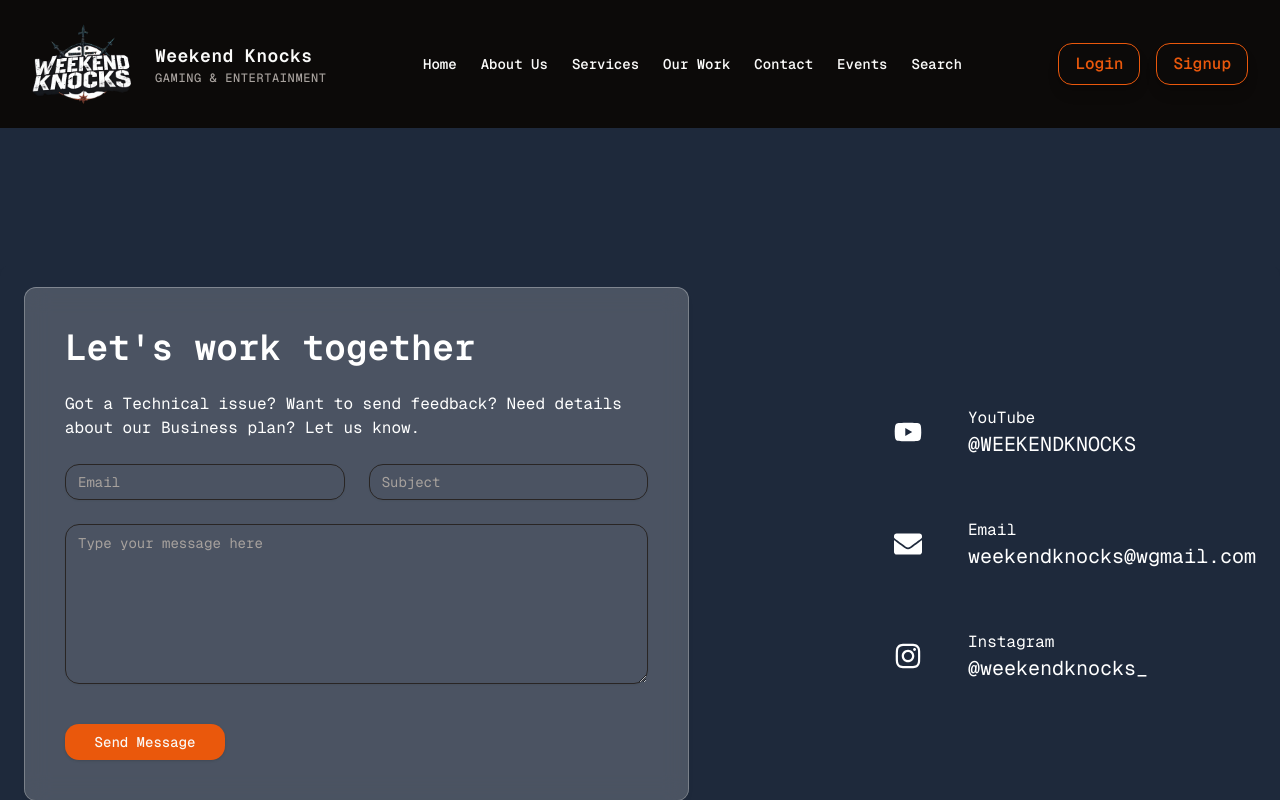
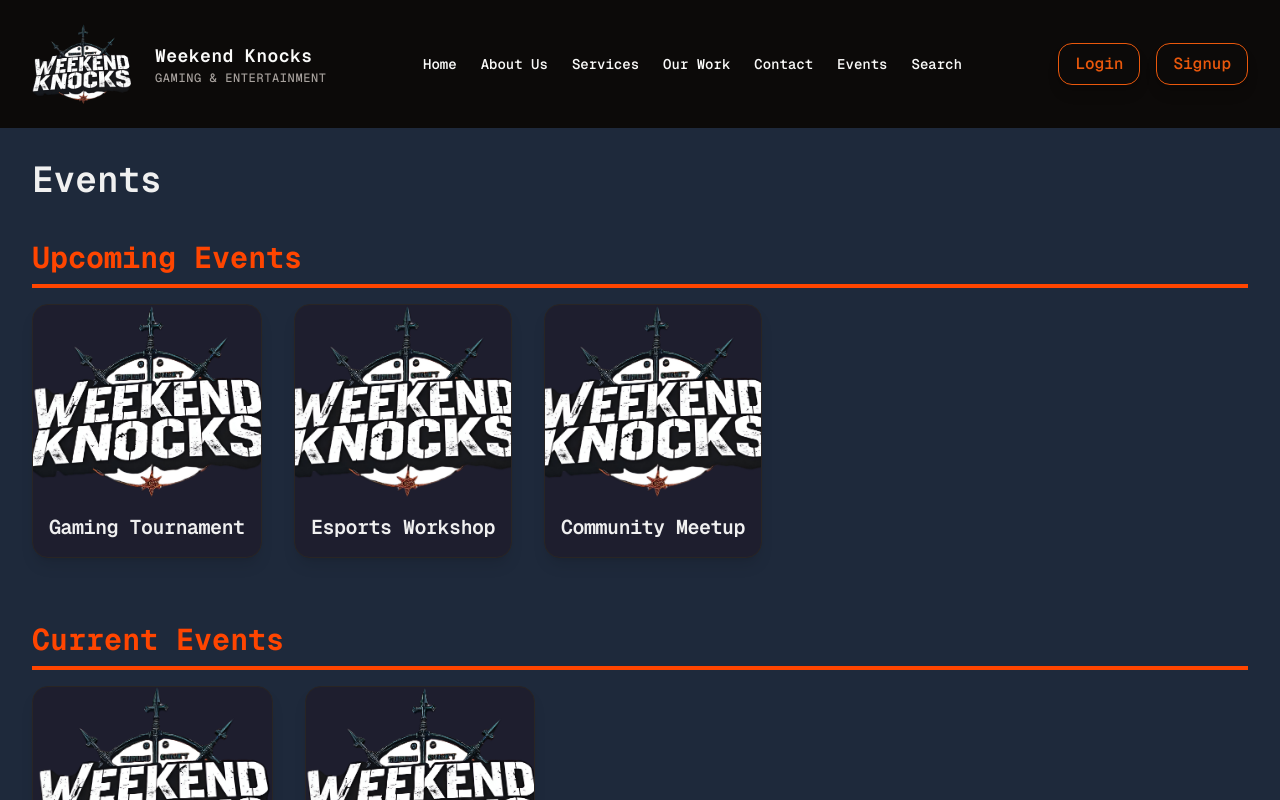
Before and after one commit to Praneeth-2602/Weekend_Knocks, a Next.js app: page /events in a window 1280 px wide. Shown: the top 800 px of the page. Built offline with nearby package versions, Linux system fonts and the light colour scheme.

Commit message:
Event page

```diff
--- a/app/events/page.tsx
+++ b/app/events/page.tsx
@@ -1,93 +1,44 @@
-"use client";
+import Navbar from '@/components/Navbar';
+import Footer from "@/components/Footer";
+import Card from '@/components/Card';
+import logo from '@/assets/logo.png';
 
-import { Button } from "@/components/ui/button";
-import { Input } from "@/components/ui/input";
-import { Textarea } from "@/components/ui/textarea";
-import {
-    Select,
-    SelectContent,
-    SelectGroup,
-    SelectItem,
-    SelectLabel,
-    SelectTrigger,
-    SelectValue,
-} from "@/components/ui/select";
-import Navbar from "@/components/Navbar";
-import Footer from "@/components/Footer";
-import { FaEnvelope, FaYoutube, FaInstagram } from 'react-icons/fa';
+export default function EventsPage() {
+    return (
+        <div className="bg-[var(--color-bg)] text-[var(--color-text-light)]">
+            <Navbar />
+            <div className="container mx-auto mt-[8em] p-8">
+                {/* Main Events Page Heading */}
+                <h1 className="text-4xl font-bold mb-10">Events</h1>
 
-const info = [
-    {
-        icon: <FaYoutube />,
-        title: 'YouTube',
-        link: 'https://www.youtube.com/@WEEKENDKNOCKS',
-        text: '@WEEKENDKNOCKS'
-    },
-    {
-        icon: <FaEnvelope />,
-        title: 'Email',
-        link: '#',
-        text: 'weekendknocks@wgmail.com'
-    },
-    {
-        icon: <FaInstagram />,
-        title: 'Instagram',
-        link: 'https://www.instagram.com/weekendknocks_/',
-        text: '@weekendknocks_'
-    }
-];
-
-function Contact() {
-    return (
-        <>
-            <Navbar />
-            <div className="flex flex-col items-center justify-center h-screen mt-[9em]">
-                <section className="container mx-auto p-6 bg-[var(--color-background)] rounded-lg shadow-lg">
-                    <div className="flex flex-col xl:flex-row gap-[30px]">
-                        {/* Form Section */}
-                        <div className="xl:w-[54%] order-2 xl:order-none bg-white bg-opacity-20 rounded-xl backdrop-blur-md border border-white border-opacity-30">
-                            <form className="flex flex-col gap-6 p-10 bg-[var(--color-secondary-bg)] rounded-xl shadow-md transition-all duration-300">
-                                <h3 className="text-4xl text-[var(--color-accent)] font-bold">Let's work together</h3>
-                                <p className="text-[var(--color-text-muted)]">
-                                    Got a Technical issue? Want to send feedback? Need details about our Business plan? Let us know.                                         </p>
-                                {/* Input Fields */}
-                                <div className="grid grid-cols-1 md:grid-cols-2 gap-6">
-
-                                    <Input type="email" placeholder="Email" />
-                                    <Input type="text" placeholder="Subject" />
-                                </div>
-
-                                {/* Message Textarea */}
-                                <Textarea className="h-40" placeholder="Type your message here" />
-                                {/* Send Button */}
-                                <Button size="default" className="max-w-40 mt-4">Send Message</Button>
-                            </form>
-                        </div>
-
-                        {/* Contact Info Section */}
-                        <div className="flex-1 flex items-center xl:justify-end order-1 xl:order-none mb-8 xl:mb-0">
-                            <ul className="flex flex-col gap-10">
-                                {info.map((item, i) => {
-                                    return (
-                                        <li key={i} className="flex items-center gap-6 transition-transform transform hover:scale-105">
-                                            <div className="w-[52px] h-[52px] xl:w-[72px] xl:h-[72px] bg-[var(--color-secondary-bg)] text-[var(--color-accent)] rounded-md flex items-center justify-center hover:bg-[var(--color-accent)] hover:text-[var(--color-primary)] transition-colors duration-300">
-                                                <div className="text-[28px]">{item.icon}</div>
-                                            </div>
-                                            <div className="flex-1">
-                                                <p className="text-[var(--color-text-muted)]">{item.title}</p>
-                                                <a href={item.link}><h3 className="text-xl text-[var(--color-accent)]">{item.text}</h3></a>
-                                            </div>
-                                        </li>
-                                    )
-                                })}
-                            </ul>
-                        </div>
+                {/* Upcoming Events Section */}
+                <section className="mb-16">
+                    <h2 className="text-3xl font-extrabold mb-4 text-[var(--color-primary)] border-b-4 border-[var(--color-primary)] pb-2">
+                        Upcoming Events
+                    </h2>
+                    <div className="flex flex-wrap gap-8">
+                        {/* Example Cards */}
+                        <Card title="Gaming Tournament" image={logo.src} link="https://example.com" isCurrentEvent={false} isPast={false} />
+                        <Card title="Esports Workshop" image={logo.src} link="https://example.com" isCurrentEvent={false} isPast={false}/>
+                        <Card title="Community Meetup" image={logo.src} link="https://example.com" isCurrentEvent={false} isPast={false}/>
                     </div>
                 </section>
+
+                {/* Current Events Section */}
+                <section className="mb-16">
+                    <h2 className="text-3xl font-extrabold mb-4 text-[var(--color-primary)] border-b-4 border-[var(--color-primary)] pb-2">
+                        Current Events
+                    </h2>
+                    <div className="flex flex-wrap gap-8">
+                        {/* Example Cards */}
+                        <Card title="Ongoing Tournament" image={logo.src} link="https://example.com" isCurrentEvent={true} isPast={false}/>
+                        <Card title="Live Stream Event" image={logo.src} link="https://example.com" isCurrentEvent={true} isPast={false}/>
+                    </div>
+                </section>
+
+
             </div>
             <Footer />
-        </>
+        </div>
     );
 }
-
-export default Contact;
```
